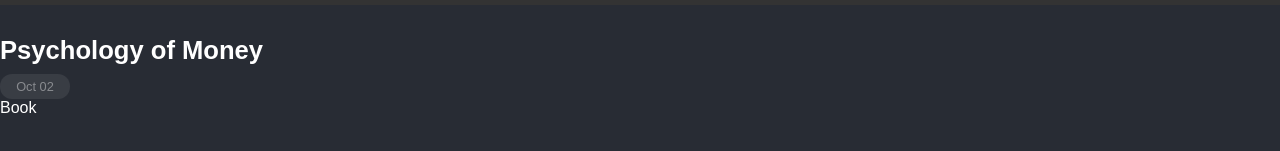
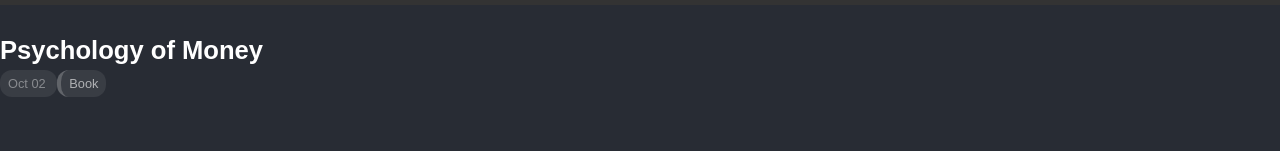
Before and after one commit to Buraiyen/Mindful-Nexus, an Angular app: page / in a window 1280 px wide. Shown: the part 305-456 px from the top of the page. Built offline with nearby package versions, Linux system fonts and the light colour scheme.

Commit message:
feat: new date and category styles

```diff
--- a/src/app/timeline-item/timeline-item.component.html
+++ b/src/app/timeline-item/timeline-item.component.html
@@ -6,6 +6,8 @@
         {{ timelineItem.date }}
       </a>
     </div>
-    <span>{{ timelineItem.category }}</span>
+    <div class="timeline-item__category">
+      <span>{{ timelineItem.category }}</span>
+    </div>
   </div>
 </article>
--- a/src/app/timeline-item/timeline-item.component.scss
+++ b/src/app/timeline-item/timeline-item.component.scss
@@ -16,7 +16,19 @@
     text-align: center;
     width: 70px;
     border-radius: 12px;
-    display: block;
-    padding: 5px 0;
+    display: inline;
+    padding: 6px 8px;
+  }
+
+  .timeline-item__category {
+    background: rgba(255, 255, 255, 8%);
+    display: inline;
+    font-size: 0.8rem;
+    font-weight: 400;
+    color: rgba(255, 255, 255, 0.6);
+    padding: 6px 8px;
+    border-left: 4px solid rgba(255, 255, 255, 0.2);
+    border-left-color: rgba(255, 255, 255, 0.2);
+    border-radius: 12px;
   }
 }
```
